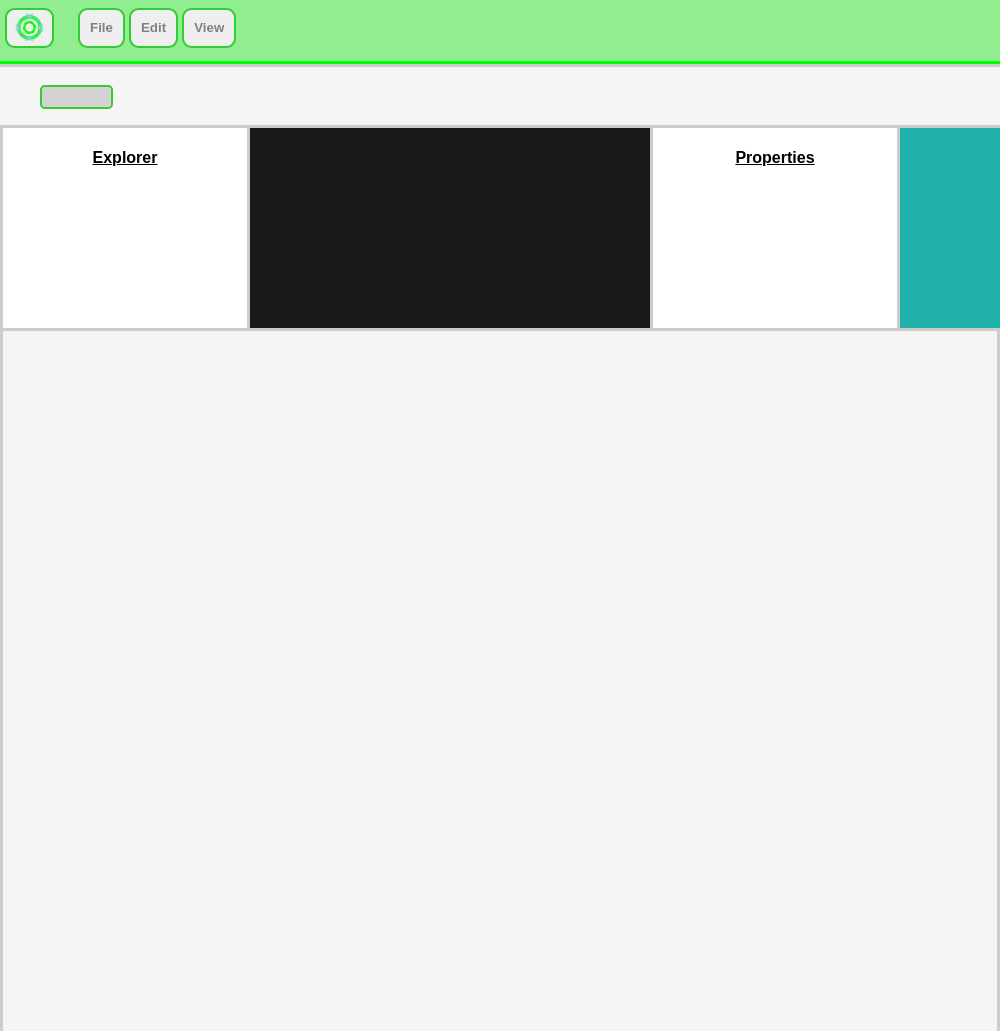
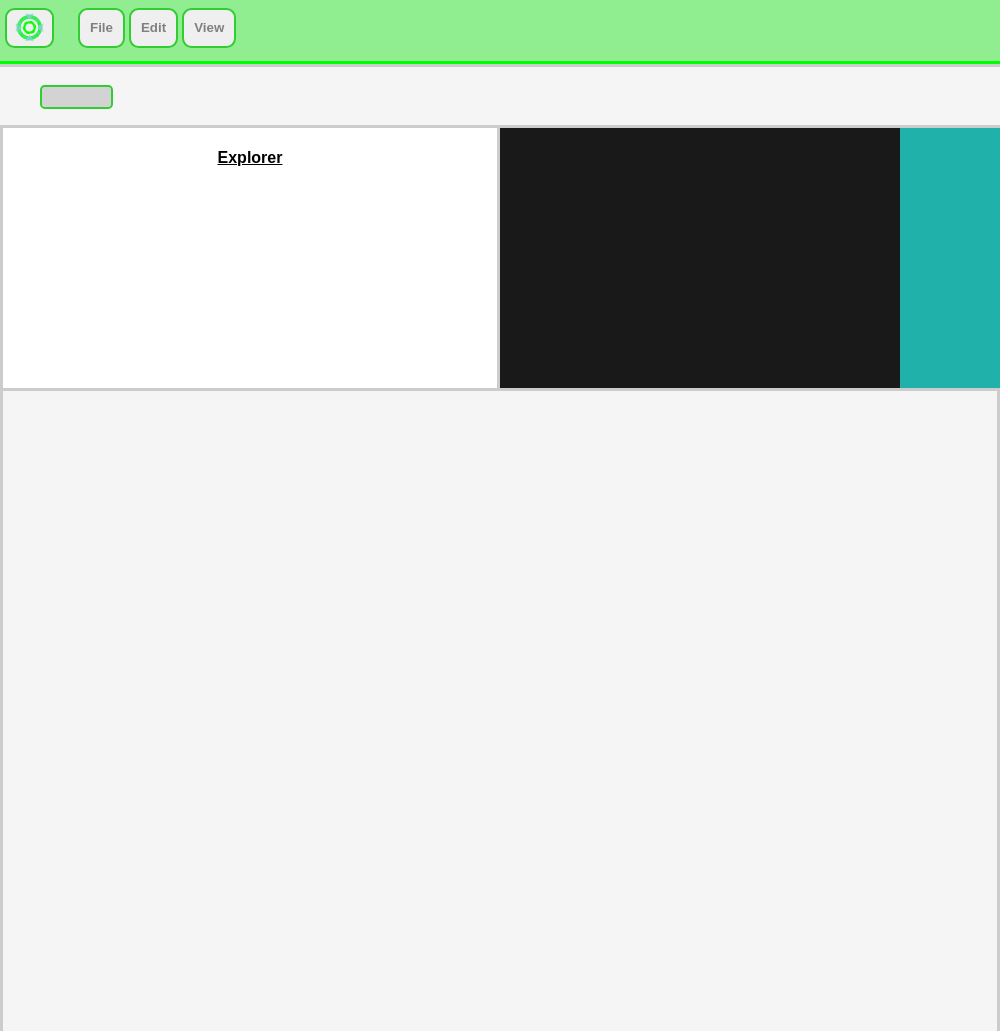
Before and after one commit to GMM-rgb/GobEngine, an Electron app: page application/app_contents/index.html in a window 1000 px wide. Drawn offline with nearby package versions, Linux system fonts and the light colour scheme; no server answers.

Commit message:
Update editor frame styles for improved layout and responsiveness

```diff
--- a/application/app_contents/app_assets/stylesheets/workspace/editor_viewport/viewport_styles.css
+++ b/application/app_contents/app_assets/stylesheets/workspace/editor_viewport/viewport_styles.css
@@ -10,7 +10,6 @@
 
 #RenderingArea {
     display: flex;
-    flex-shrink: 1 !important;
     flex-direction: column;
     gap: 0;
 }
--- a/application/app_contents/app_assets/stylesheets/workspace/editor_windows/editor_frames.css
+++ b/application/app_contents/app_assets/stylesheets/workspace/editor_windows/editor_frames.css
@@ -15,6 +15,7 @@
 .inline-editor-frame {
     display: flex;
     flex-direction: row;
+    flex-flow: wrap;
     box-sizing: border-box;
 }
 
@@ -25,9 +26,9 @@
     flex-flow: auto;
     flex: 0 0 auto;
     min-height: 10%;
-    max-width: 250px;
+    max-width: 800px;
     min-width: 50px;
-    width: 250px;
+    width: 500px;
     height: 100%;
     background: white;
     border: 3px solid #ccc;
```
